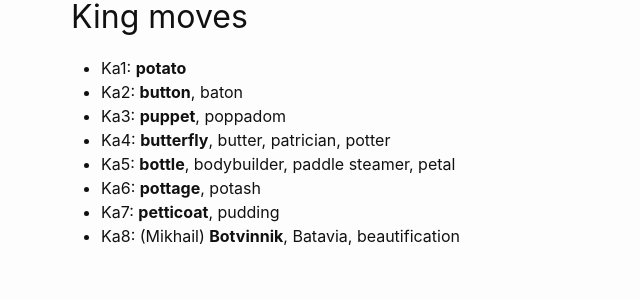
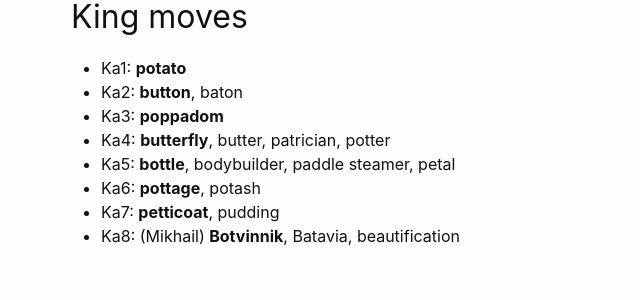
Before and after one commit to liontailedmacaque/liontailedmacaque.github.io, a Jekyll site: the page built from chessmemorypalace/picturewords.md, in a window 1280 px wide and 900 px high, scrolled down 10442 px. Shown: the part 154-454 px from the top of the window, without its empty margins (199-839 px from the left). Built offline with Jekyll 4.4.1, drawn with Linux system fonts in a browser that asks for light colours.

Commit message:
Update picturewords.md

```diff
--- a/chessmemorypalace/picturewords.md
+++ b/chessmemorypalace/picturewords.md
@@ -389,7 +389,7 @@ If you spot any mistakes, [please tell me](/contact).
 
 - Ka1: **potato**
 - Ka2: **button**, baton
-- Ka3: **puppet**, poppadom
+- Ka3: **poppadom**
 - Ka4: **butterfly**, butter, patrician, potter
 - Ka5: **bottle**, bodybuilder, paddle steamer, petal
 - Ka6: **pottage**, potash
```
